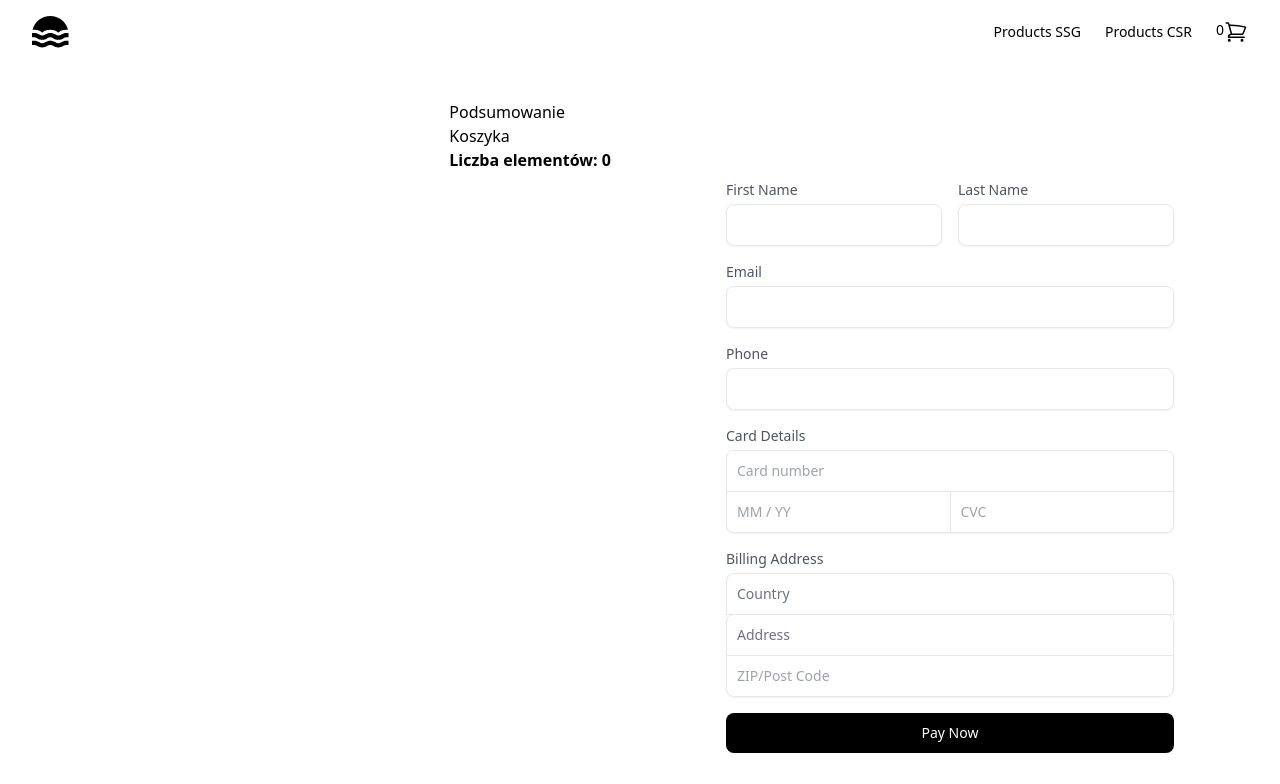
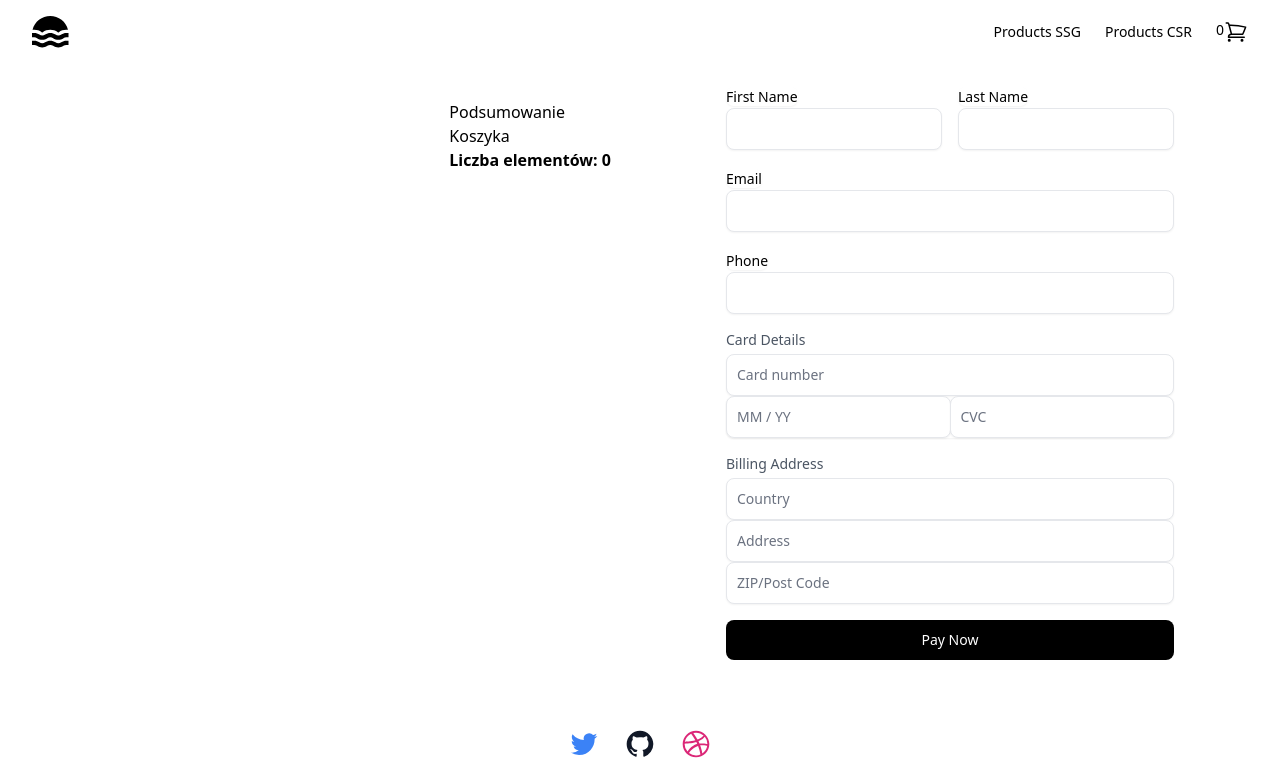
Before and after one commit to arybinska/my-e-commerce-site, a Next.js app: page /checkout in a window 1280 px wide. Shown: the top 784 px of the page. Built offline with nearby package versions, Linux system fonts and the light colour scheme.

Commit message:
Reużywalny input

```diff
--- a/components/CheckoutForm.tsx
+++ b/components/CheckoutForm.tsx
@@ -1,8 +1,9 @@
 import { useForm } from "react-hook-form";
 import CartPage from "../pages/cart";
 import { validateCardExpirationDate } from "../utils";
-import { yupResolver } from '@hookform/resolvers/yup';
-import * as yup from 'yup';
+import { yupResolver } from "@hookform/resolvers/yup";
+import * as yup from "yup";
+import { Input } from "./FormInput";
 
 const CheckoutFormSchema = yup
   .object({
@@ -12,18 +13,18 @@ const CheckoutFormSchema = yup
     phone: yup.string().required(),
     cardNumber: yup.string().required(),
     cardExpirationDate: yup.string().required(),
-    cardCvc: yup.string().required(),
+    cardCvc: yup.number().required(),
     country: yup.string().required(),
     address: yup.string().required(),
-    postalCode: yup.string().required(),
+    postalCode: yup.number().required(),
   })
   .required();
-type CheckoutFormData = yup.InferType<typeof CheckoutFormSchema>
+type CheckoutFormData = yup.InferType<typeof CheckoutFormSchema>;
 
 export const CheckoutForm = () => {
-  const { register, setValue, handleSubmit, formState } =
+  const { register, setValue, handleSubmit, formState: { errors } } =
     useForm<CheckoutFormData>({
-        resolver:yupResolver(CheckoutFormSchema)
+      resolver: yupResolver(CheckoutFormSchema),
     });
   const onSubmit = handleSubmit((data) => console.log(data));
   return (
@@ -32,117 +33,51 @@ export const CheckoutForm = () => {
 
       <div className="relative mx-auto max-w-screen-2xl">
         <div className="grid grid-cols-1 md:grid-cols-2">
-          {/*<div className="bg-gray-50 py-12 md:py-24">
-            <div className="mx-auto max-w-lg px-4 lg:px-8">
-              <div className="flex items-center">
-                <span className="h-10 w-10 rounded-full bg-blue-900"></span>
-
-                <h2 className="ml-4 font-medium">BambooYou</h2>
-              </div>
-
-              <div className="mt-8">
-                <p className="text-2xl font-medium tracking-tight">$99.99</p>
-                <p className="mt-1 text-sm text-gray-500">
-                  For the purchase of
-                </p>
-              </div>
-
-              <div className="mt-12">
-                <div className="flow-root">
-                  <ul className="-my-4 divide-y divide-gray-200">
-                    <li className="flex items-center justify-between py-4">
-                      <div className="flex items-start">
-                        {/* image */}
-
-          {/* <div className="ml-4">
-                          <p className="text-sm">Vibrant Trainers</p>
-
-                          <dl className="mt-1 space-y-1 text-xs text-gray-500">
-                            <div>
-                              <dt className="inline">Color:</dt>
-                              <dd className="inline">Blue</dd>
-                            </div>
-
-                            <div>
-                              <dt className="inline">Size:</dt>
-                              <dd className="inline">UK 10</dd>
-                            </div>
-                          </dl>
-                        </div>
-                      </div>
-
-                      <div>
-                        <p className="text-sm">
-                          $49.99
-                          <small className="text-gray-500">x1</small>
-                        </p>
-                      </div>
-                    </li>
-
-                    <li className="flex items-center justify-between py-4">
-                      <div className="flex items-start">
-                        {/* image */}
-          {/* <div className="ml-4">
-                          <p className="text-sm">Lettuce</p>
-
-                          <dl className="mt-1 space-y-1 text-xs text-gray-500">
-                            <div>
-                              <dt className="inline">Size:</dt>
-                              <dd className="inline">Big</dd>
-                            </div>
-                          </dl>
-                        </div>
-                      </div>
-
-                      <div>
-                        <p className="text-sm">
-                          $25
-                          <small className="text-gray-500">x2</small>
-                        </p>
-                      </div>
-                    </li>
-                  </ul>
-                </div>
-              </div>
-            </div>
-          </div> */}
           <CartPage />
-          <div className="bg-white py-12 md:py-24">
             <div className="mx-auto max-w-lg px-4 lg:px-8">
               <form onSubmit={onSubmit} className="grid grid-cols-6 gap-4">
-                <div className="col-span-3">
-                  <label
-                    className="mb-1 block text-sm text-gray-600"
-                    htmlFor="first_name"
-                  >
-                    First Name
-                  </label>
+                <Input
+                  name="firstName"
+                  label="First Name"
+                  register={register}
+                  type="text"
+                  placeholder=""
+                  autoComplete=""
+                  errors={errors}
+                />
+                <Input
+                  name="lastName"
+                  label="Last Name"
+                  register={register}
+                  type="text"
+                  placeholder=""
+                  autoComplete=""
+                  errors={errors}
+                />
+                <Input
+                  name="emailAddress"
+                  label="Email"
+                  register={register}
+                  type="email"
+                  placeholder=""
+                  autoComplete="email"
+                  errors={errors}
+                />
+                <Input
+                  name="phone"
+                  label="Phone"
+                  register={register}
+                  placeholder=""
+                  type="tel"
+                  autoComplete=""
+                  errors={errors}
+                />
 
-                  <input
-                    className="w-full rounded-lg border-gray-200 p-2.5 text-sm shadow-sm"
-                    type="text"
-                    id="first_name"
-                    {...register("firstName")}
-                  />
-                </div>
-
-                <div className="col-span-3">
-                  <label
-                    className="mb-1 block text-sm text-gray-600"
-                    htmlFor="last_name"
-                  >
-                    Last Name
-                  </label>
-
-                  <input
-                    className="w-full rounded-lg border-gray-200 p-2.5 text-sm shadow-sm"
-                    type="text"
-                    id="last_name"
-                    {...register("lastName")}
-                  />
-                </div>
-
-                <div className="col-span-6">
+                {
+                // Korzystając z yup, dodaj walidację do swojego formularza. Następnie przetłumacz błędy na język polski i skonfiguruj yup tak, aby wyświetlały się Twoje tłumaczenia zamiast oryginałów po angielsku.
+                //
+                //
+                /* <div className="col-span-6">
                   <label
                     className="mb-1 block text-sm text-gray-600"
                     htmlFor="email"
@@ -162,83 +97,43 @@ export const CheckoutForm = () => {
                   <span role="alert" className="text-red-500 font-bold text-sm">
                     {formState.errors.emailAddress?.message}
                   </span>
-                </div>
-
-                <div className="col-span-6">
-                  <label
-                    className="mb-1 block text-sm text-gray-600"
-                    htmlFor="phone"
-                  >
-                    Phone
-                  </label>
-
-                  <input
-                    className="w-full rounded-lg border-gray-200 p-2.5 text-sm shadow-sm"
-                    type="tel"
-                    id="phone"
-                    {...register("phone")}
-                  />
-                </div>
+                </div> */}
 
                 <fieldset className="col-span-6">
                   <legend className="mb-1 block text-sm text-gray-600">
                     Card Details
                   </legend>
-
+                  <Input
+                    name="cardNumber"
+                    label=""
+                    register={register}
+                    placeholder="Card number"
+                    type="text"
+                    autoComplete="cc-number"
+                    errors={errors}
+                  />
                   <div className="-space-y-px rounded-lg bg-white shadow-sm">
-                    <div>
-                      <label className="sr-only" htmlFor="card-number">
-                        Card Number
-                      </label>
-
-                      <input
-                        className="relative w-full rounded-t-lg border-gray-200 p-2.5 text-sm placeholder-gray-400 focus:z-10"
-                        type="text"
-                        {...register("cardNumber")}
-                        id="card-number"
-                        placeholder="Card number"
-                        autoComplete="cc-number"
-                      />
-                    </div>
-
                     <div className="flex -space-x-px">
                       <div className="flex-1">
-                        <label
-                          className="sr-only"
-                          htmlFor="card-expiration-date"
-                        >
-                          Expiration Date
-                        </label>
-
-                        <input
-                          className="relative w-full rounded-bl-lg border-gray-200 p-2.5 text-sm placeholder-gray-400 focus:z-10"
+                        <Input
+                          name="cardExpirationDate"
+                          label=""
+                          register={register}
+                          placeholder="MM / YY"
                           type="text"
-                          {...register("cardExpirationDate", {
-                            required: true,
-                            validate: validateCardExpirationDate,
-                          })}
-                          id="card-expiration-date"
-                          placeholder="MM / YY"
+                          autoComplete=""
+                          errors={errors}
                         />
-                        <span
-                          role="alert"
-                          className="text-red-500 font-bold text-sm"
-                        >
-                          {formState.errors.cardExpirationDate?.message}
-                        </span>
                       </div>
-
                       <div className="flex-1">
-                        <label className="sr-only" htmlFor="card-cvc">
-                          CVC
-                        </label>
-
-                        <input
-                          className="relative w-full rounded-br-lg border-gray-200 p-2.5 text-sm placeholder-gray-400 focus:z-10"
+                        <Input
+                          name="cardExpirationDate"
+                          label=""
+                          register={register}
+                          placeholder="CVC"
                           type="text"
-                          {...register("cardCvc")}
-                          id="card-cvc"
-                          placeholder="CVC"
+                          autoComplete=""
+                          errors={errors}
                         />
                       </div>
                     </div>
@@ -249,49 +144,33 @@ export const CheckoutForm = () => {
                   <legend className="mb-1 block text-sm text-gray-600">
                     Billing Address
                   </legend>
-
-                  <div className="-space-y-px rounded-lg bg-white shadow-sm">
-                    <div>
-                      <label className="sr-only" htmlFor="country">
-                        Country
-                      </label>
-
-                      <input
-                        className="relative w-full rounded-t-lg border-gray-200 p-2.5 text-sm focus:z-10"
-                        id="country"
-                        {...register("country")}
-                        type="text"
-                        placeholder="Country"
-                      ></input>
-                    </div>
-                    <div>
-                      <label className="sr-only" htmlFor="country">
-                        Country
-                      </label>
-
-                      <input
-                        className="relative w-full rounded-t-lg border-gray-200 p-2.5 text-sm focus:z-10"
-                        id="address"
-                        {...register("address")}
-                        type="text"
-                        placeholder="Address"
-                      ></input>
-                    </div>
-                    <div>
-                      <label className="sr-only" htmlFor="postal-code">
-                        ZIP/Post Code
-                      </label>
-
-                      <input
-                        className="relative w-full rounded-b-lg border-gray-200 p-2.5 text-sm placeholder-gray-400 focus:z-10"
-                        type="text"
-                        {...register("postalCode")}
-                        id="postal-code"
-                        autoComplete="postal-code"
-                        placeholder="ZIP/Post Code"
-                      />
-                    </div>
-                  </div>
+                  <Input
+                    name="country"
+                    label=""
+                    register={register}
+                    placeholder="Country"
+                    type="text"
+                    autoComplete=""
+                    errors={errors}
+                  />
+                  <Input
+                    name="address"
+                    label=""
+                    register={register}
+                    placeholder="Address"
+                    type="text"
+                    autoComplete=""
+                    errors={errors}
+                  />
+                  <Input
+                    name="postalCode"
+                    label=""
+                    register={register}
+                    placeholder="ZIP/Post Code"
+                    type="text"
+                    autoComplete="postal-code"
+                    errors={errors}
+                  />
                 </fieldset>
 
                 <div className="col-span-6">
@@ -306,7 +185,6 @@ export const CheckoutForm = () => {
             </div>
           </div>
         </div>
-      </div>
     </section>
   );
 };
--- a/components/FormInput.tsx
+++ b/components/FormInput.tsx
@@ -1,18 +1,60 @@
-export const FormInput = () => {
-  return
-    // <>
-    //   <input
-    //     className="relative w-full rounded-bl-lg border-gray-200 p-2.5 text-sm placeholder-gray-400 focus:z-10"
-    //     type="text"
-    //     {...register("cardExpirationDate", {
-    //       required: true,
-    //       validate: props.validate,
-    //     })}
-    //     id="card-expiration-date"
-    //     placeholder="MM / YY"
-    //   />
-    //   <span role="alert" className="text-red-500 font-bold text-sm">
-    //     {formState.errors.cardExpirationDate?.message}
-    //   </span>
-    // </>
+import { InputHTMLAttributes } from "react";
+import {
+  FieldErrorsImpl,
+  FieldValues,
+  Path,
+  UseFormRegister,
+} from "react-hook-form";
+
+interface InputProps<FormTypes extends FieldValues>
+  extends InputHTMLAttributes<HTMLInputElement> {
+  name: Path<FormTypes>;
+  label: string;
+  type: "text" | "number" | "email" | "date" | "tel";
+  placeholder: string;
+  register: UseFormRegister<FormTypes>;
+  autoComplete: string;
+  errors: Partial<FieldErrorsImpl<FormTypes>>;
+}
+
+export const Input = <FormTypes extends FieldValues>({
+  name,
+  placeholder,
+  type,
+  register,
+  label,
+  style,
+  autoComplete,
+  errors,
+  ...rest
+}: InputProps<FormTypes>) => {
+  const errorMsg = errors?.[name]?.message;
+  const hasError = Boolean(errors && errorMsg);
+  return (
+    <div className={type === "text" ? "col-span-3" : "col-span-6"}>
+      <label
+        className="w-full rounded-lg border-gray-200 text-sm shadow-sm"
+        htmlFor={name}
+      >
+        {label}
+      </label>
+      <input
+        className={
+          type === "text"
+            ? "w-full rounded-lg border-gray-200 p-2.5 text-sm shadow-sm"
+            : "w-full rounded-lg border-gray-200 p-2.5 text-sm shadow-sm"
+        }
+        {...register(name)}
+        {...rest}
+        type={type}
+        placeholder={placeholder}
+        autoComplete={autoComplete}
+      />
+      {(errorMsg && hasError) ? (
+        <span role="alert" className="text-red-500 font-bold text-sm">
+          {String(errorMsg)}
+        </span>
+      ) : ""}
+    </div>
+  );
 };
```
